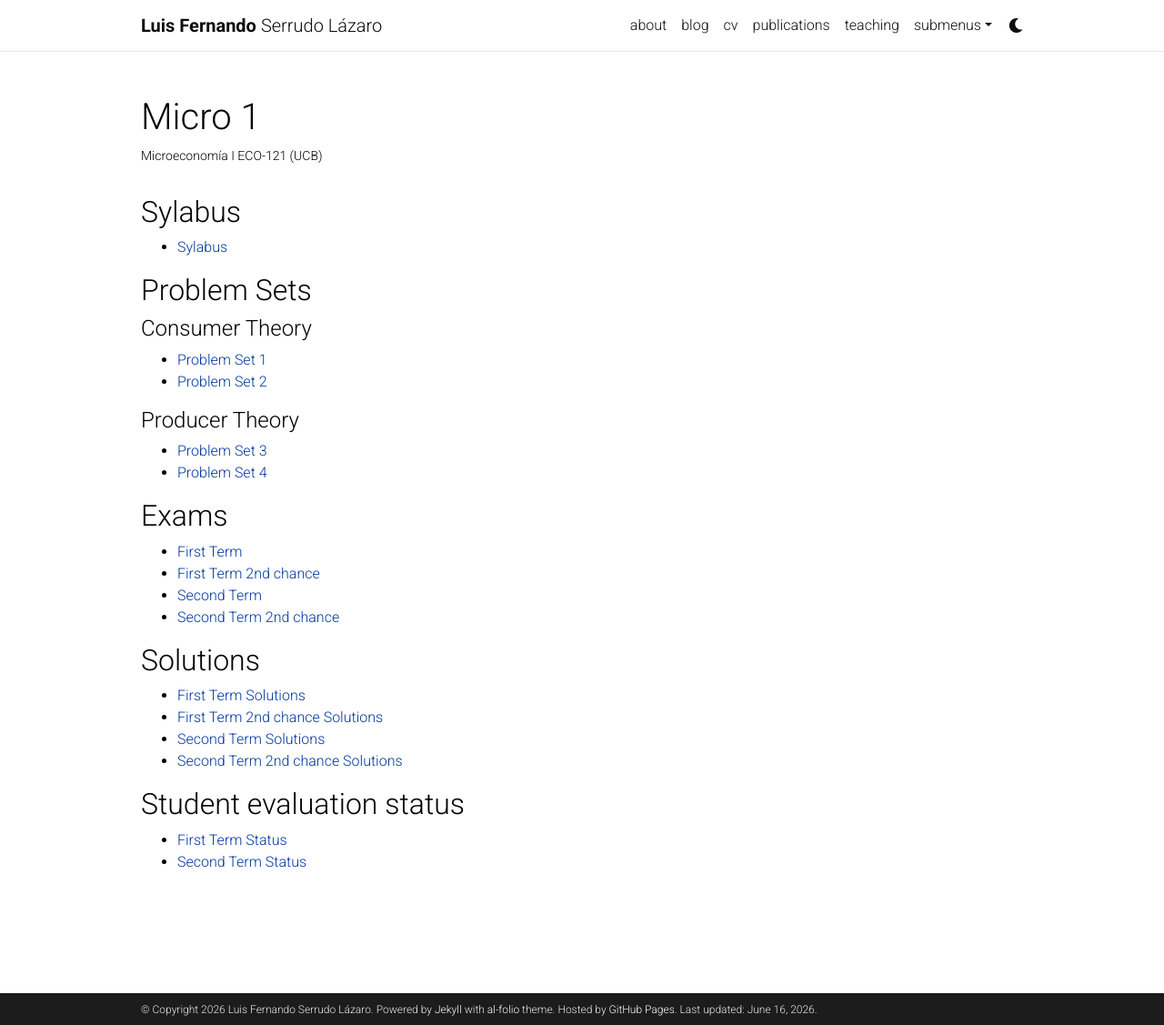
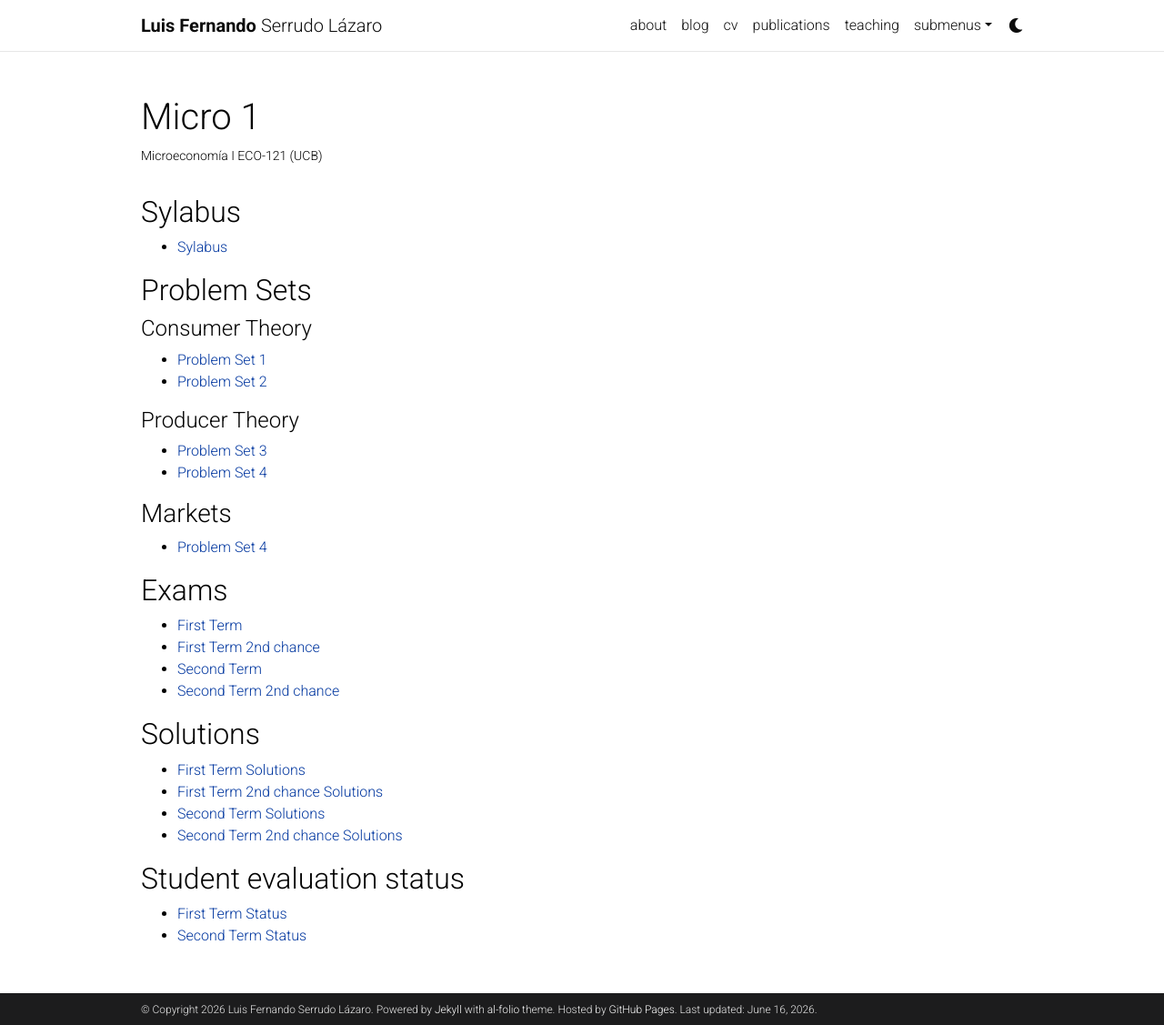
Before and after one commit to lserrudo/lserrudo.github.io, a Jekyll site: the page built from _projects/Microeconomics1.md, in a window 1280 px wide and 1127 px high. Shown: the whole window at 91% size. Built offline with Jekyll 4.4.1, drawn with Linux system fonts in a browser that asks for light colours; comment, search, counter and statistics services are not loaded; a style sheet for code colours, icons or effects is not loaded.

Commit message:
Update Microeconomics1.md

```diff
--- a/_projects/Microeconomics1.md
+++ b/_projects/Microeconomics1.md
@@ -19,6 +19,9 @@ category: teaching
 - [Problem Set 3](/assets/pdf/Producer_PS1.pdf)
 - [Problem Set 4](/assets/pdf/Producer_PS2.pdf)
 
+### Markets
+- [Problem Set 4](/assets/pdf/Markets_PS.pdf)
+
 ## Exams
 - [First Term](/assets/pdf/ExamI.pdf)
 - [First Term 2nd chance](/assets/pdf/ExamI_rec.pdf)
```
